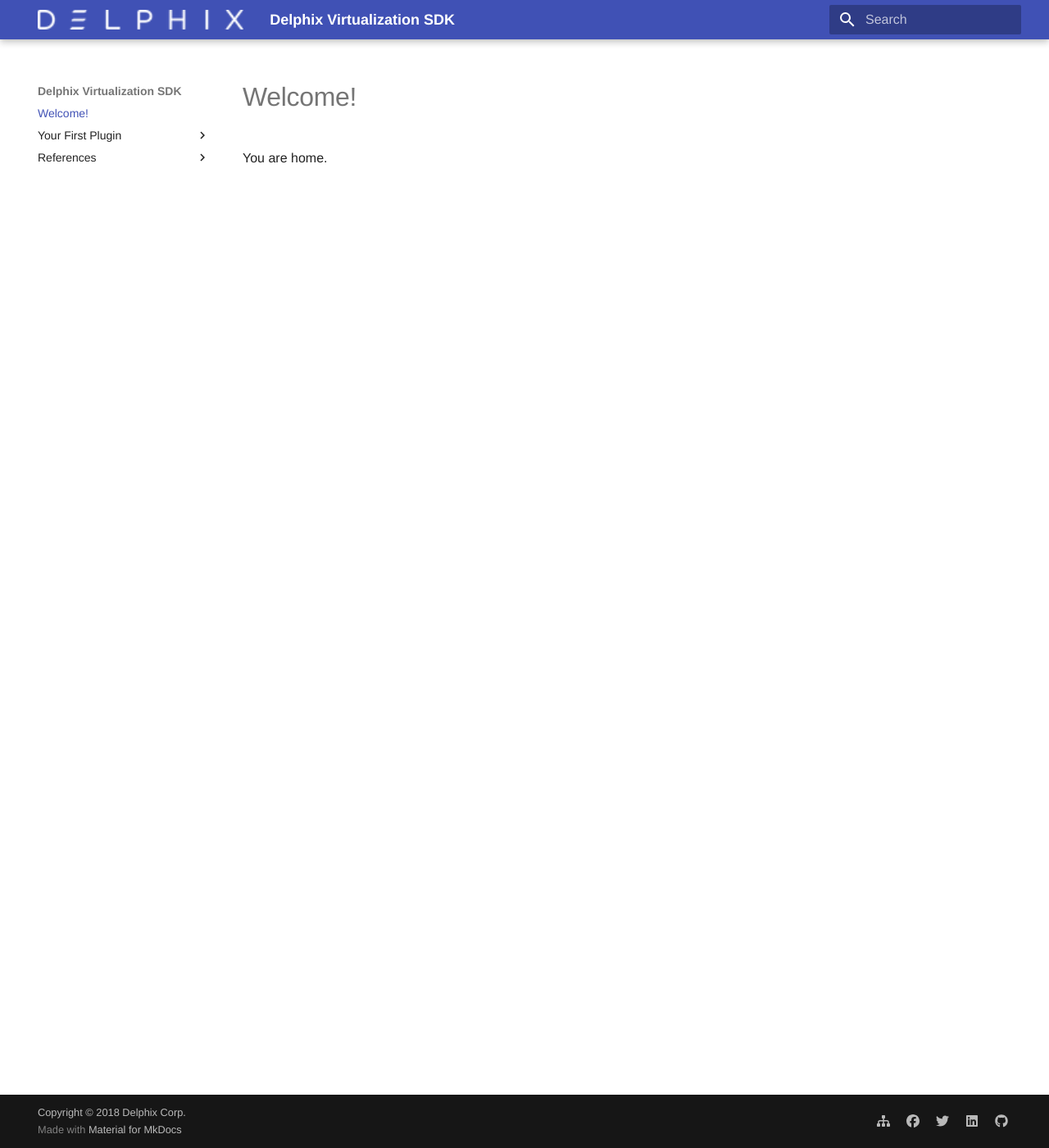
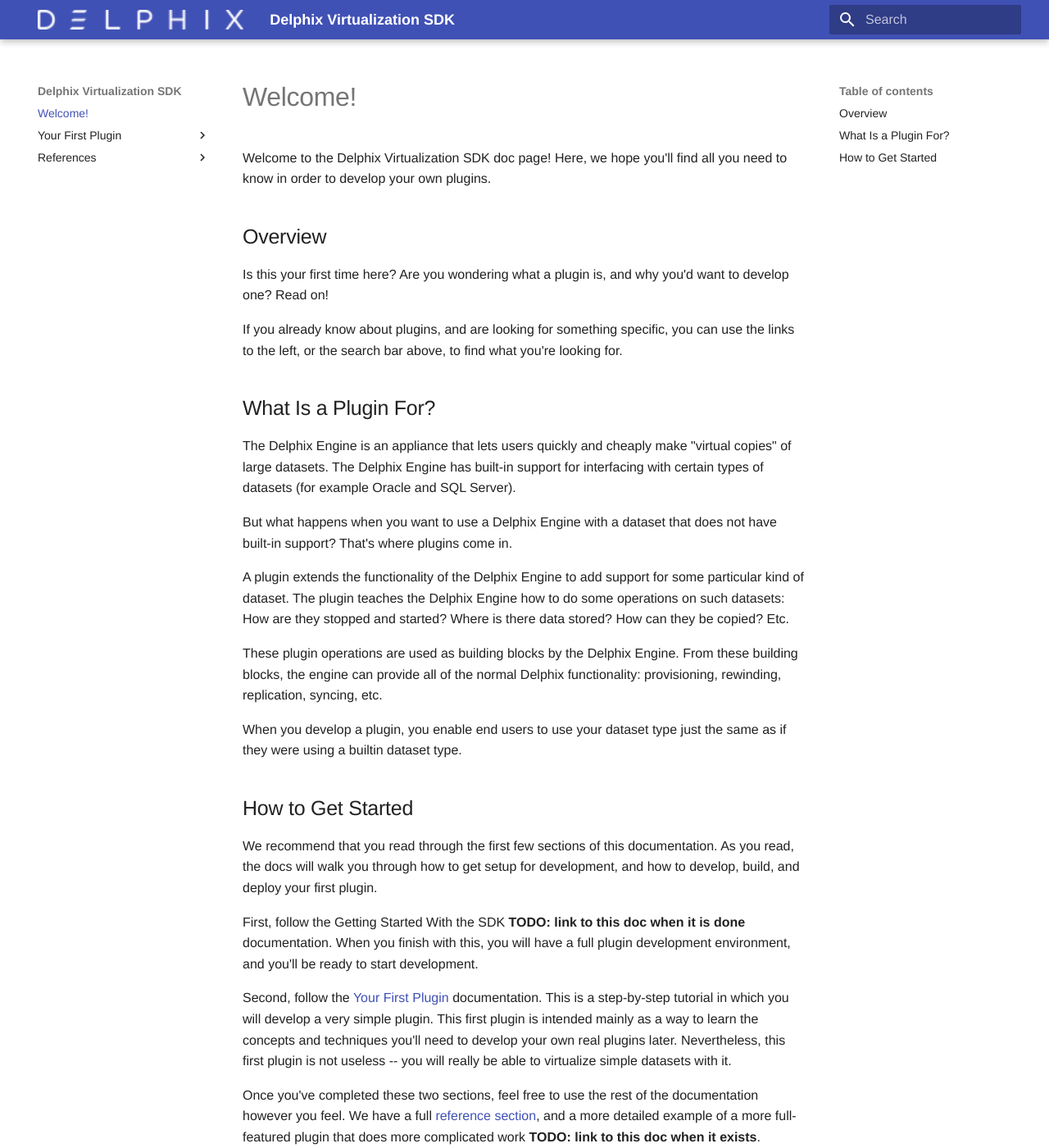
Before and after one commit to delphix/virtualization-sdk, an MkDocs documentation site: the page built from docs/index.md, in a window 1280 px wide and 1400 px high. Shown: the whole window at 82% size. Built offline with MkDocs 1.6.1 and Material for MkDocs 9.7.7, drawn with Linux system fonts in a browser that asks for light colours; some web fonts are replaced.

Commit message:
Add Intro Section

```diff
--- a/docs/index.md
+++ b/docs/index.md
@@ -1,3 +1,33 @@
 # Welcome!
 
-You are home.
+Welcome to the Delphix Virtualization SDK doc page! Here, we hope you'll find all you need to know in order to develop your own plugins.
+
+## Overview
+
+Is this your first time here? Are you wondering what a plugin is, and why you'd want to develop one? Read on!
+
+If you already know about plugins, and are looking for something specific, you can use the links to the left, or the search bar above, to find what you're looking for.
+
+
+## What Is a Plugin For?
+
+The Delphix Engine is an appliance that lets users quickly and cheaply make "virtual copies" of large datasets. The Delphix Engine has built-in support for interfacing with certain types of datasets (for example Oracle and SQL Server).
+
+But what happens when you want to use a Delphix Engine with a dataset that does not have built-in support? That's where plugins come in.
+
+A plugin extends the functionality of the Delphix Engine to add support for some particular kind of dataset. The plugin teaches the Delphix Engine how to do some operations on such datasets: How are they stopped and started? Where is there data stored? How can they be copied? Etc.
+
+These plugin operations are used as building blocks by the Delphix Engine. From these building blocks, the engine can provide all of the normal Delphix functionality: provisioning, rewinding, replication, syncing, etc.
+
+When you develop a plugin, you enable end users to use your dataset type just the same as if they were using a builtin dataset type.
+
+
+## How to Get Started
+
+We recommend that you read through the first few sections of this documentation. As you read, the docs will walk you through how to get setup for development, and how to develop, build, and deploy your first plugin.
+
+First, follow the Getting Started With the SDK **TODO: link to this doc when it is done** documentation. When you finish with this, you will have a full plugin development environment, and you'll be ready to start development.
+
+Second, follow the [Your First Plugin](/Your_First_Plugin) documentation. This is a step-by-step tutorial in which you will develop a very simple plugin. This first plugin is intended mainly as a way to learn the concepts and techniques you'll need to develop your own real plugins later. Nevertheless, this first plugin is not useless -- you will really be able to virtualize simple datasets with it.
+
+Once you've completed these two sections, feel free to use the rest of the documentation however you feel. We have a full [reference section](/References), and a more detailed example of a more full-featured plugin that does more complicated work **TODO: link to this doc when it exists**.
```
Also changed, not shown: docs/Your_First_Plugin/Data_Ingestion.md (+1 -1 lines), docs/Your_First_Plugin/Discovery.md (+2 -2 lines), docs/Your_First_Plugin/Overview.md (+1 -1 lines), docs/Your_First_Plugin/Provisioning.md (+1 -1 lines).
